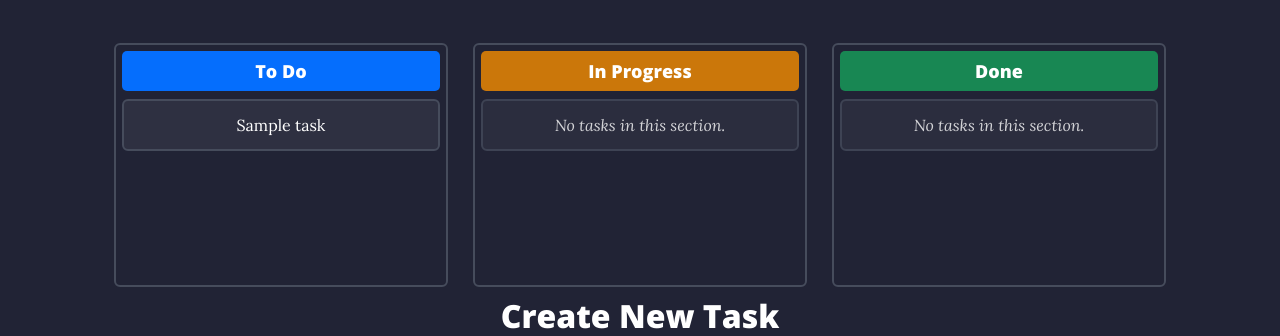
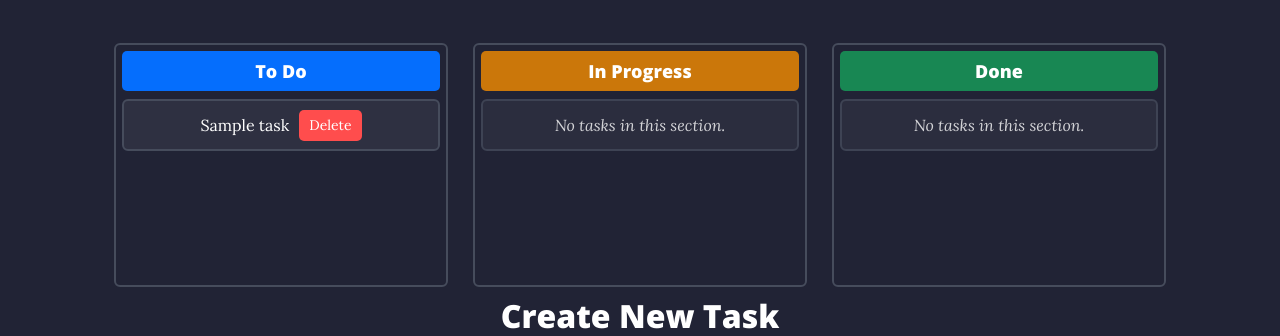
Before and after one commit to MrSinaxx/MaktabCW, a Django app: page /tasks/ in a window 1280 px wide. Shown: the part 547-883 px from the top of the page. Run offline with Django 4.2, Linux system fonts and the light colour scheme; tables that the repository leaves empty hold one stand-in row (values such as "Sample post"); some libraries are stand-ins or nearby versions.

Commit message:
Added delete button for each task in task list

```diff
--- a/CW15/task_manager/tasks/templates/task_page.html
+++ b/CW15/task_manager/tasks/templates/task_page.html
@@ -122,6 +122,16 @@
         margin-bottom: 50px;
       }
 
+      .delete-button {
+        background-color: #ff4d4d;
+        color: #ffffff;
+        border: none;
+        border-radius: 5px;
+        padding: 5px 10px;
+        font-size: 14px;
+        margin-left: 10px;
+      }
+
 
     </style>
 
@@ -131,7 +141,12 @@
         <h1>To Do</h1>
         <ul>
           {% for task in tasks_todo %}
-            <li><a href="{% url 'task' task.id %}">{{ task.title }}</a></li>
+            <li><a href="{% url 'task' task.id %}">{{ task.title }}</a>
+                <form method="post" action="{% url 'delete_task' task.id %}">
+                {% csrf_token %}
+                <button type="submit" class="delete-button">Delete</button>
+              </form>
+            </li>
           {% empty %}
             <li class="no-tasks">No tasks in this section.</li>
           {% endfor %}
@@ -141,7 +156,12 @@
         <h1>In Progress</h1>
         <ul>
           {% for task in tasks_in_progress %}
-            <li><a href="{% url 'task' task.id %}">{{ task.title }}</a></li>
+            <li><a href="{% url 'task' task.id %}">{{ task.title }}</a>
+                <form method="post" action="{% url 'delete_task' task.id %}">
+                {% csrf_token %}
+                <button type="submit" class="delete-button">Delete</button>
+              </form>
+            </li>
           {% empty %}
             <li class="no-tasks">No tasks in this section.</li>
           {% endfor %}
@@ -151,7 +171,12 @@
         <h1>Done</h1>
         <ul>
           {% for task in tasks_done %}
-            <li><a href="{% url 'task' task.id %}">{{ task.title }}</a></li>
+            <li><a href="{% url 'task' task.id %}">{{ task.title }}</a>
+                <form method="post" action="{% url 'delete_task' task.id %}">
+                {% csrf_token %}
+                <button type="submit" class="delete-button">Delete</button>
+              </form>
+            </li>
           {% empty %}
             <li class="no-tasks">No tasks in this section.</li>
           {% endfor %}
--- a/CW15/task_manager/tasks/urls.py
+++ b/CW15/task_manager/tasks/urls.py
@@ -33,6 +33,7 @@ urlpatterns = [
         views.delete_category,
         name="delete_category",
     ),
+    path("delete_task/<int:task_id>/", views.delete_task, name="delete_task"),
 ]
 
 
--- a/CW15/task_manager/tasks/views.py
+++ b/CW15/task_manager/tasks/views.py
@@ -301,3 +301,12 @@ def delete_category(request, category_id):
         return redirect("all_categories")
     else:
         return redirect("all_categories")
+
+
+def delete_task(request, task_id):
+    if request.method == "POST":
+        task = Task.objects.get(id=task_id)
+        task.delete()
+        return redirect("task_page")
+    else:
+        return redirect("task_page")
```
Also changed, not shown: CW15/task_manager/tasks/templates/categories.html (+17 -6 lines).
